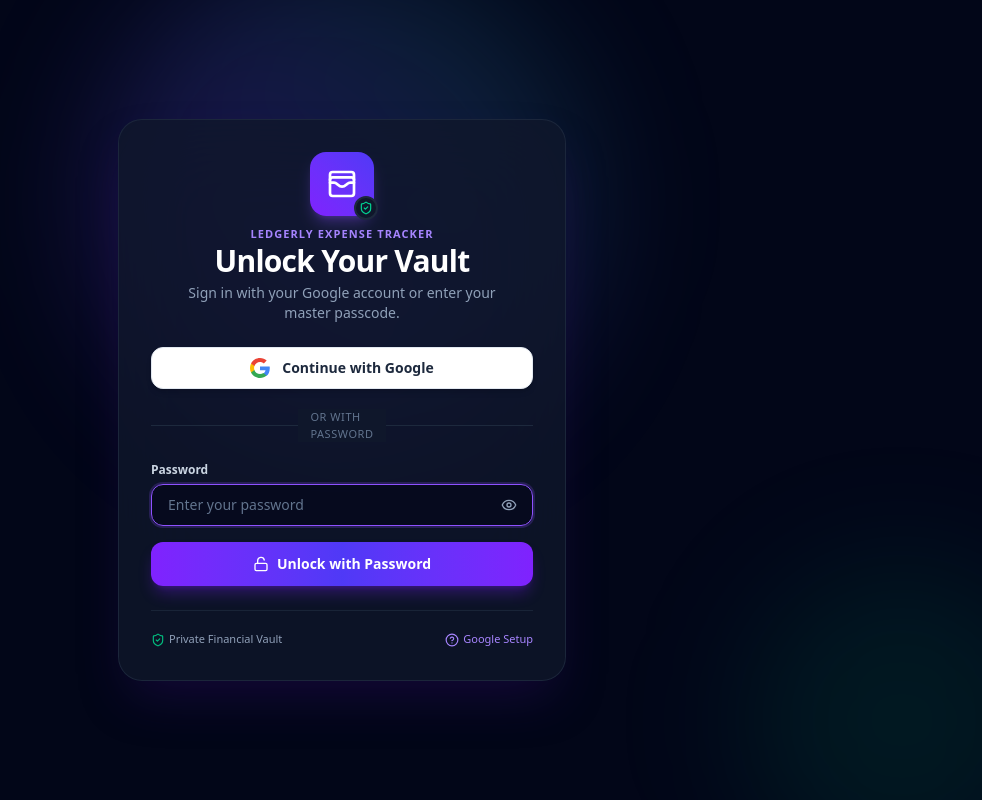
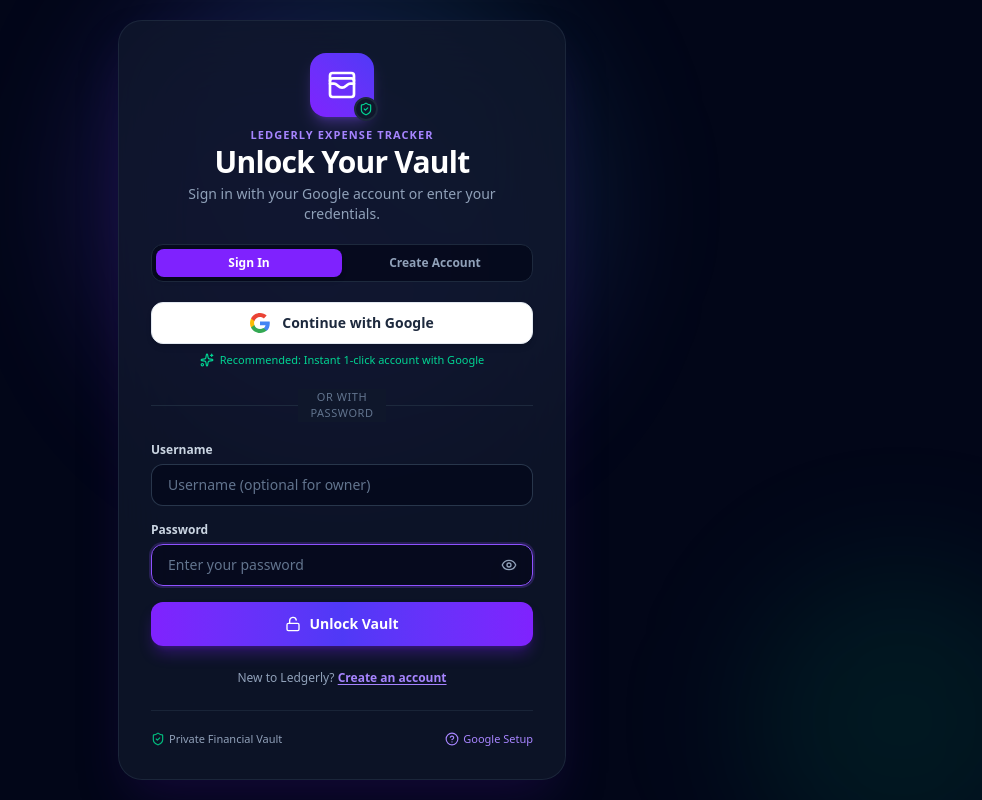
Before and after one commit to bhanukiran219/My-Expense-Tracker, a React (Vite) app: page / in a window 1280 px wide. Shown: the whole page, without its empty margins (298-1280 px from the left). Built offline with nearby package versions, Linux system fonts and the light colour scheme; no server answers.

Commit message:
Add Create Account registration flow and sign-in mode switcher

```diff
--- a/src/api.ts
+++ b/src/api.ts
@@ -79,6 +79,25 @@
   const data = await res.json();
   if (!res.ok || !data.success) {
     throw new Error(data.error || 'Failed to complete initial setup.');
+  }
+
+  setAuthToken(data.token);
+  return data;
+}
+
+export async function registerUser(
+  password: string,
+  username: string
+): Promise<{ success: boolean; token: string; user: { id: string; username: string; email?: string; picture?: string } }> {
+  const res = await fetch(`${BASE_URL}/auth/register`, {
+    method: 'POST',
+    headers: { 'Content-Type': 'application/json' },
+    body: JSON.stringify({ username, password }),
+  });
+
+  const data = await res.json();
+  if (!res.ok || !data.success) {
+    throw new Error(data.error || 'Registration failed.');
   }
 
   setAuthToken(data.token);
--- a/src/components/auth/LoginView.tsx
+++ b/src/components/auth/LoginView.tsx
@@ -15,9 +15,11 @@
   HelpCircle,
   X,
   ExternalLink,
+  UserPlus,
 } from 'lucide-react';
 import {
   login,
+  registerUser,
   setupMasterAccount,
   getAuthConfig,
   loginWithGoogle,
@@ -52,6 +54,7 @@
 );
 
 export const LoginView: React.FC<LoginViewProps> = ({ isSetupMode, onSuccess }) => {
+  const [authMode, setAuthMode] = useState<'login' | 'register'>(isSetupMode ? 'register' : 'login');
   const [username, setUsername] = useState(isSetupMode ? 'Admin' : '');
   const [password, setPassword] = useState('');
   const [confirmPassword, setConfirmPassword] = useState('');
@@ -162,7 +165,11 @@
       return;
     }
 
-    if (isSetupMode) {
+    if (isSetupMode || authMode === 'register') {
+      if (authMode === 'register' && !username.trim()) {
+        setError('Please enter your name or a username.');
+        return;
+      }
       if (password.length < 4) {
         setError('Password must be at least 4 characters long.');
         return;
@@ -176,10 +183,13 @@
     setLoading(true);
     try {
       if (isSetupMode) {
-        const res = await setupMasterAccount(password, username);
+        const res = await setupMasterAccount(password, username || 'Admin');
+        onSuccess(res.user);
+      } else if (authMode === 'register') {
+        const res = await registerUser(password, username.trim());
         onSuccess(res.user);
       } else {
-        const res = await login(password, username || undefined);
+        const res = await login(password, username.trim() || undefined);
         onSuccess(res.user);
       }
     } catch (err: any) {
@@ -203,7 +213,7 @@
         className="w-full max-w-md relative z-10 bg-slate-900/80 backdrop-blur-2xl border border-slate-800/90 rounded-3xl p-6 sm:p-8 shadow-2xl shadow-violet-950/40"
       >
         {/* Brand Header */}
-        <div className="flex flex-col items-center text-center mb-6">
+        <div className="flex flex-col items-center text-center mb-5">
           <div className="relative mb-3">
             <div className="w-14 h-14 sm:w-16 sm:h-16 rounded-2xl bg-gradient-to-tr from-violet-600 to-indigo-600 flex items-center justify-center shadow-lg shadow-violet-500/30">
               <WalletCards className="w-7 h-7 sm:w-8 sm:h-8 text-white" />
@@ -217,14 +227,48 @@
             LEDGERLY EXPENSE TRACKER
           </span>
           <h1 className="text-2xl sm:text-3xl font-black text-white tracking-tight">
-            {isSetupMode ? 'Create Master Passcode' : 'Unlock Your Vault'}
+            {isSetupMode
+              ? 'Create Master Passcode'
+              : authMode === 'register'
+              ? 'Create Your Account'
+              : 'Unlock Your Vault'}
           </h1>
           <p className="text-xs sm:text-sm text-slate-400 mt-1 max-w-xs">
             {isSetupMode
               ? 'Protect your personal finances with a secure password or Google account.'
-              : 'Sign in with your Google account or enter your master passcode.'}
+              : authMode === 'register'
+              ? 'Start tracking your expenses with your own private, encrypted vault.'
+              : 'Sign in with your Google account or enter your credentials.'}
           </p>
         </div>
+
+        {/* Tab Switcher: Sign In vs Create Account */}
+        {!isSetupMode && (
+          <div className="flex items-center p-1 bg-slate-950/70 border border-slate-800 rounded-xl mb-5">
+            <button
+              type="button"
+              onClick={() => { setAuthMode('login'); setError(null); }}
+              className={`flex-1 py-1.5 text-xs font-semibold rounded-lg transition-all cursor-pointer ${
+                authMode === 'login'
+                  ? 'bg-violet-600 text-white shadow-md'
+                  : 'text-slate-400 hover:text-slate-200'
+              }`}
+            >
+              Sign In
+            </button>
+            <button
+              type="button"
+              onClick={() => { setAuthMode('register'); setError(null); }}
+              className={`flex-1 py-1.5 text-xs font-semibold rounded-lg transition-all cursor-pointer ${
+                authMode === 'register'
+                  ? 'bg-violet-600 text-white shadow-md'
+                  : 'text-slate-400 hover:text-slate-200'
+              }`}
+            >
+              Create Account
+            </button>
+          </div>
+        )}
 
         {/* Google Sign-In Button */}
         <div className="mb-5">
@@ -243,13 +287,17 @@
               <span>Continue with Google</span>
             </motion.button>
           )}
+          <div className="flex items-center justify-center gap-1.5 mt-2 text-[11px] text-emerald-400 font-medium">
+            <Sparkles className="w-3.5 h-3.5 shrink-0" />
+            <span>Recommended: Instant 1-click account with Google</span>
+          </div>
         </div>
 
         {/* Divider */}
         <div className="relative flex items-center justify-center mb-5">
           <div className="border-t border-slate-800 w-full" />
-          <span className="bg-slate-900 px-3 text-[11px] font-medium text-slate-500 uppercase tracking-wider">
-            Or with password
+          <span className="bg-slate-900 px-3 text-[11px] font-medium text-slate-500 uppercase tracking-wider text-center">
+            {authMode === 'register' ? 'Or register with password' : 'Or with password'}
           </span>
           <div className="border-t border-slate-800 w-full" />
         </div>
@@ -273,17 +321,27 @@
 
         {/* Auth Form */}
         <form onSubmit={handleSubmit} className="space-y-4">
-          {/* Username (in setup mode) */}
-          {isSetupMode && (
+          {/* Username Field */}
+          {(isSetupMode || authMode === 'register' || authMode === 'login') && (
             <div>
               <label className="block text-xs font-semibold text-slate-300 mb-1.5">
-                Admin Username
+                {isSetupMode
+                  ? 'Admin Username'
+                  : authMode === 'register'
+                  ? 'Your Name or Username'
+                  : 'Username'}
               </label>
               <input
                 type="text"
                 value={username}
                 onChange={(e) => setUsername(e.target.value)}
-                placeholder="e.g. Admin or your name"
+                placeholder={
+                  isSetupMode
+                    ? 'e.g. Admin or your name'
+                    : authMode === 'register'
+                    ? 'e.g. Rahul'
+                    : 'Username (optional for owner)'
+                }
                 className="w-full px-4 py-2.5 rounded-xl bg-slate-950/60 border border-slate-700/80 text-white placeholder-slate-500 text-sm focus:outline-none focus:border-violet-500 focus:ring-2 focus:ring-violet-500/20 transition-all"
                 disabled={loading}
               />
@@ -294,10 +352,10 @@
           <div>
             <div className="flex items-center justify-between mb-1.5">
               <label className="text-xs font-semibold text-slate-300">
-                {isSetupMode ? 'Master Password' : 'Password'}
+                {isSetupMode ? 'Master Password' : authMode === 'register' ? 'Create Password' : 'Password'}
               </label>
               <span className="text-[11px] text-slate-500">
-                {isSetupMode ? 'Min. 4 characters' : ''}
+                {(isSetupMode || authMode === 'register') ? 'Min. 4 characters' : ''}
               </span>
             </div>
             <div className="relative">
@@ -305,7 +363,11 @@
                 type={showPassword ? 'text' : 'password'}
                 value={password}
                 onChange={(e) => setPassword(e.target.value)}
-                placeholder={isSetupMode ? 'Create a secure password' : 'Enter your password'}
+                placeholder={
+                  isSetupMode || authMode === 'register'
+                    ? 'Create a secure password'
+                    : 'Enter your password'
+                }
                 autoFocus={!googleClientId}
                 className="w-full pl-4 pr-11 py-2.5 rounded-xl bg-slate-950/60 border border-slate-700/80 text-white placeholder-slate-500 text-sm focus:outline-none focus:border-violet-500 focus:ring-2 focus:ring-violet-500/20 transition-all"
                 disabled={loading}
@@ -322,11 +384,11 @@
             </div>
           </div>
 
-          {/* Confirm Password (only in setup mode) */}
-          {isSetupMode && (
+          {/* Confirm Password (only in setup or register mode) */}
+          {(isSetupMode || authMode === 'register') && (
             <div>
               <label className="block text-xs font-semibold text-slate-300 mb-1.5">
-                Confirm Master Password
+                Confirm Password
               </label>
               <input
                 type={showPassword ? 'text' : 'password'}
@@ -356,15 +418,49 @@
                     <span>Initialize Vault & Enter</span>
                     <ArrowRight className="w-4 h-4" />
                   </>
+                ) : authMode === 'register' ? (
+                  <>
+                    <UserPlus className="w-4 h-4" />
+                    <span>Create Account & Enter</span>
+                  </>
                 ) : (
                   <>
                     <Unlock className="w-4 h-4" />
-                    <span>Unlock with Password</span>
+                    <span>Unlock Vault</span>
                   </>
                 )}
               </>
             )}
           </motion.button>
+
+          {/* Switch link */}
+          {!isSetupMode && (
+            <div className="text-center pt-2">
+              {authMode === 'login' ? (
+                <p className="text-xs text-slate-400">
+                  New to Ledgerly?{' '}
+                  <button
+                    type="button"
+                    onClick={() => { setAuthMode('register'); setError(null); }}
+                    className="text-violet-400 hover:text-violet-300 font-semibold underline underline-offset-2 transition-colors cursor-pointer"
+                  >
+                    Create an account
+                  </button>
+                </p>
+              ) : (
+                <p className="text-xs text-slate-400">
+                  Already have an account?{' '}
+                  <button
+                    type="button"
+                    onClick={() => { setAuthMode('login'); setError(null); }}
+                    className="text-violet-400 hover:text-violet-300 font-semibold underline underline-offset-2 transition-colors cursor-pointer"
+                  >
+                    Sign in
+                  </button>
+                </p>
+              )}
+            </div>
+          )}
         </form>
 
         {/* Footer info */}
```
Also changed, not shown: 1 other file (tests, documents, lock files or other folders).
